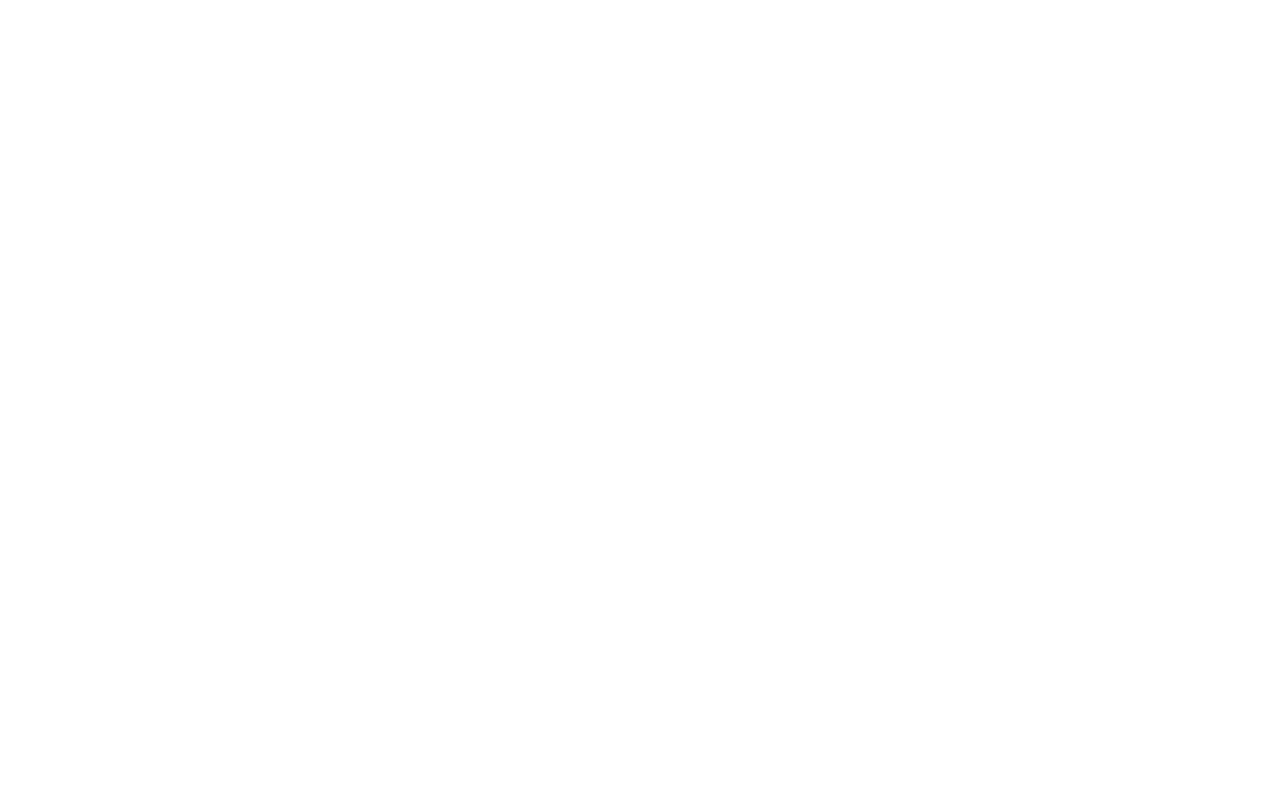
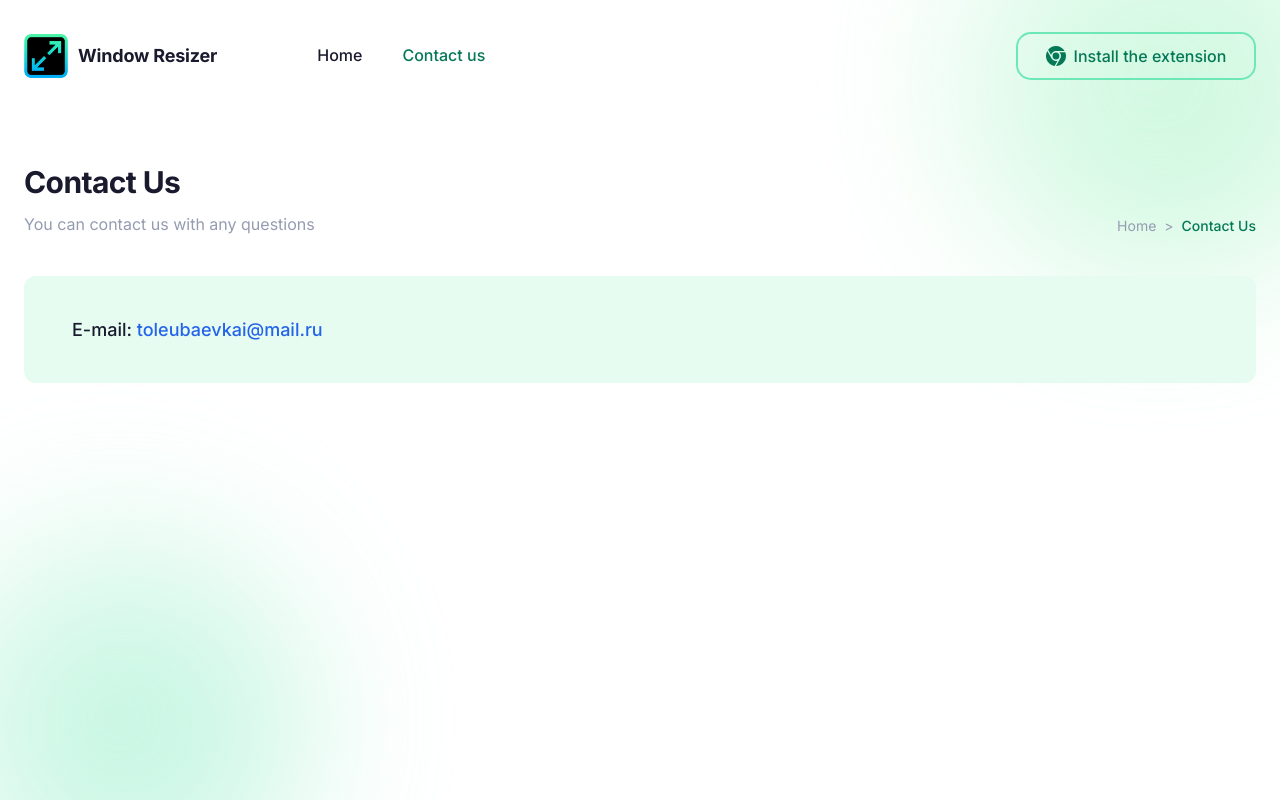
Before and after one commit to Kainar9292/window-resizer-wp, a Nuxt app: page /contact-us in a window 1280 px wide. Before the commit this address had no page. Built offline with nearby package versions, Linux system fonts and the light colour scheme.

Commit message:
feat: add contact us page

```diff
--- a/components/WelcomeNavbar.vue
+++ b/components/WelcomeNavbar.vue
@@ -21,7 +21,7 @@
 
     <nav class="navbar__nav">
       <NuxtLink to="/" class="navbar__link">Home</NuxtLink>
-      <a href="mailto:support@windowresizer.app" class="navbar__link">Contact us</a>
+      <NuxtLink to="/contact-us" class="navbar__link">Contact us</NuxtLink>
     </nav>
 
     <InstallExtensionButton
--- /dev/null
+++ b/constants/contact.ts
@@ -0,0 +1 @@
+export const CONTACT_EMAIL = 'toleubaevkai@mail.ru'
--- a/nuxt.config.ts
+++ b/nuxt.config.ts
@@ -23,7 +23,7 @@
   nitro: {
     prerender: {
       crawlLinks: true,
-      routes: ['/', '/welcome'],
+      routes: ['/', '/welcome', '/contact-us'],
     },
   },
 })
--- /dev/null
+++ b/pages/contact-us.vue
@@ -0,0 +1,180 @@
+<script setup lang="ts">
+import { useHead } from 'nuxt/app'
+import { CONTACT_EMAIL } from '~/constants/contact'
+
+useHead({
+  title: 'Contact Us | Window Resizer',
+  meta: [
+    {
+      name: 'description',
+      content: 'Contact Window Resizer with any questions — we are happy to help.',
+    },
+  ],
+})
+</script>
+
+<template>
+  <div class="contact-page">
+    <PageBlobs />
+
+    <div class="container">
+      <WelcomeNavbar />
+
+      <main class="contact-page__main">
+        <div class="contact-page__header">
+          <div class="contact-page__intro">
+            <h1 class="contact-page__title">
+              Contact Us
+            </h1>
+            <p class="contact-page__subtitle">
+              You can contact us with any questions
+            </p>
+          </div>
+
+          <nav class="contact-page__breadcrumbs" aria-label="Breadcrumb">
+            <NuxtLink to="/" class="contact-page__breadcrumb-link">
+              Home
+            </NuxtLink>
+            <span class="contact-page__breadcrumb-separator" aria-hidden="true">&gt;</span>
+            <span class="contact-page__breadcrumb-current">Contact Us</span>
+          </nav>
+        </div>
+
+        <section class="contact-page__card" aria-label="Contact information">
+          <p class="contact-page__email">
+            E-mail:
+            <a
+              :href="`mailto:${CONTACT_EMAIL}`"
+              class="contact-page__email-link"
+            >
+              {{ CONTACT_EMAIL }}
+            </a>
+          </p>
+        </section>
+      </main>
+    </div>
+  </div>
+</template>
+
+<style scoped>
+.contact-page {
+  position: relative;
+  min-height: 100vh;
+  background: #fff;
+  overflow: hidden;
+}
+
+.contact-page__main {
+  position: relative;
+  z-index: 1;
+  padding: 52px 0 80px;
+}
+
+.contact-page__header {
+  display: flex;
+  align-items: flex-end;
+  justify-content: space-between;
+  gap: 24px;
+  margin-bottom: 40px;
+}
+
+.contact-page__intro {
+  flex: 1;
+  min-width: 0;
+}
+
+.contact-page__title {
+  font-size: 30px;
+  font-weight: 700;
+  letter-spacing: -0.02em;
+  line-height: 1.2;
+  color: #1a1a2e;
+  margin: 0 0 12px;
+}
+
+.contact-page__subtitle {
+  font-size: 16px;
+  font-weight: 400;
+  line-height: 1.5;
+  color: rgb(149 156 177);
+  margin: 0;
+}
+
+.contact-page__breadcrumbs {
+  display: flex;
+  align-items: center;
+  gap: 8px;
+  flex-shrink: 0;
+  font-size: 0.875rem;
+  line-height: 1.5;
+}
+
+@media (max-width: 639px) {
+  .contact-page__header {
+    flex-direction: column;
+    align-items: flex-start;
+  }
+
+  .contact-page__breadcrumbs {
+    align-self: flex-end;
+  }
+}
+
+.contact-page__breadcrumb-link {
+  color: rgb(149 156 177);
+  text-decoration: none;
+  transition: color 0.15s;
+}
+
+.contact-page__breadcrumb-link:hover {
+  color: var(--blob-green-text);
+  text-decoration: none;
+}
+
+.contact-page__breadcrumb-separator {
+  color: rgb(149 156 177);
+}
+
+.contact-page__breadcrumb-current {
+  color: var(--blob-green-text);
+  font-weight: 500;
+}
+
+.contact-page__card {
+  padding: 32px 40px;
+  background: color-mix(in srgb, var(--blob-green-light) 35%, #fff);
+  border-radius: 12px;
+}
+
+@media (min-width: 640px) {
+  .contact-page__card {
+    padding: 40px 48px;
+  }
+}
+
+.contact-page__email {
+  font-size: 1rem;
+  font-weight: 500;
+  line-height: 1.5;
+  color: #1a1a2e;
+  margin: 0;
+}
+
+@media (min-width: 640px) {
+  .contact-page__email {
+    font-size: 1.125rem;
+  }
+}
+
+.contact-page__email-link {
+  color: #2563eb;
+  font-weight: 500;
+  text-decoration: none;
+  transition: color 0.15s;
+}
+
+.contact-page__email-link:hover {
+  color: #1d4ed8;
+  text-decoration: underline;
+}
+</style>
```
